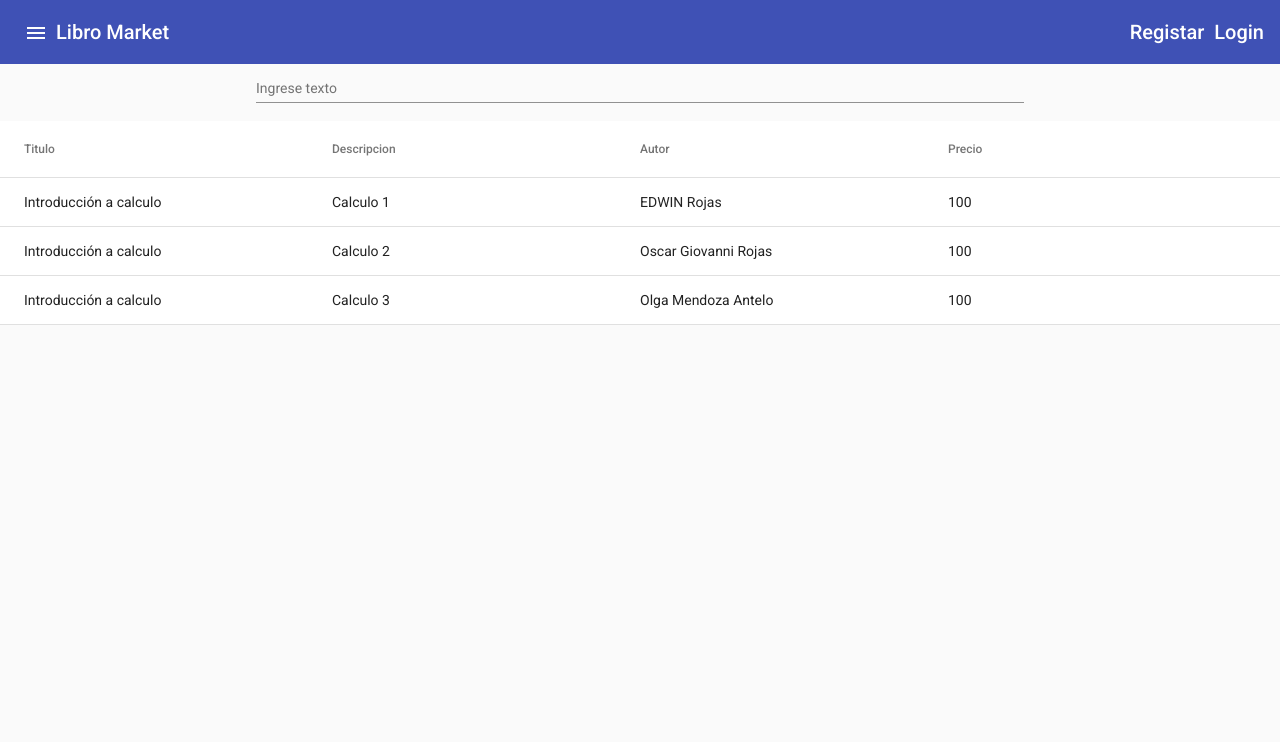
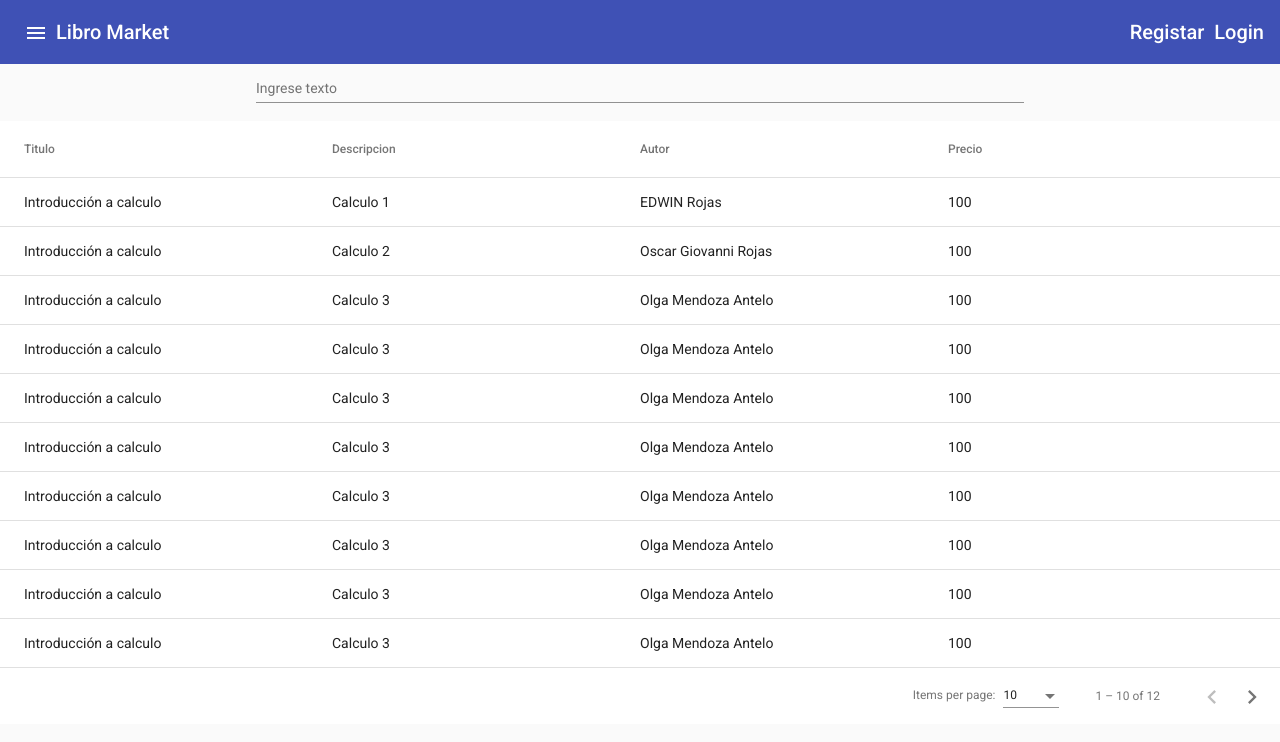
Before and after one commit to frodorix/Microservices, an Angular app in the folder Angular/my-web-app/: page /books in a window 1280 px wide. Shown: the top 742 px of the page. Built offline with nearby package versions, Linux system fonts and the light colour scheme.

Commit message:
pagination in table

```diff
--- a/Angular/my-web-app/src/app/books/books.component.html
+++ b/Angular/my-web-app/src/app/books/books.component.html
@@ -30,3 +30,7 @@
   <mat-header-row *matHeaderRowDef="desplegarColumnas"></mat-header-row>
   <mat-row *matRowDef="let row; columns: desplegarColumnas"></mat-row>
 </mat-table>
+
+<mat-paginator [pageSize]="10" [pageSizeOptions]="[5,10,20]">
+
+</mat-paginator>
--- a/Angular/my-web-app/src/app/books/books.component.ts
+++ b/Angular/my-web-app/src/app/books/books.component.ts
@@ -3,6 +3,7 @@ import { BooksService } from './books.service';
 import { Books } from './books.model';
 import { MatTableDataSource } from '@angular/material/table';
 import { MatSort } from '@angular/material/sort';
+import { MatPaginator } from '@angular/material/paginator';
 
 @Component({
   selector: 'app-books',
@@ -15,11 +16,13 @@ export class BooksComponent implements OnInit, AfterViewInit {
   dataSource = new MatTableDataSource<Books>();
   @ViewChild(MatSort)
   ordenamiento!: MatSort;
+  @ViewChild(MatPaginator) paginacion!: MatPaginator;
 
   constructor(private booksService: BooksService) {}
 
   ngAfterViewInit(): void {
     this.dataSource.sort = this.ordenamiento;
+    this.dataSource.paginator=this.paginacion;
   }
 
   ngOnInit(): void {
--- a/Angular/my-web-app/src/app/books/books.service.ts
+++ b/Angular/my-web-app/src/app/books/books.service.ts
@@ -30,6 +30,69 @@ export class BooksService {
       libroId: 3,
       precio: 100,
       titulo: 'Introducción a calculo',
+    },{
+      autor: 'Olga Mendoza Antelo',
+      descripcion: 'Calculo 3',
+    //  fechaPublicacion: new Date(1976, 6, 08),
+      libroId: 3,
+      precio: 100,
+      titulo: 'Introducción a calculo',
+    },{
+      autor: 'Olga Mendoza Antelo',
+      descripcion: 'Calculo 3',
+    //  fechaPublicacion: new Date(1976, 6, 08),
+      libroId: 3,
+      precio: 100,
+      titulo: 'Introducción a calculo',
+    },{
+      autor: 'Olga Mendoza Antelo',
+      descripcion: 'Calculo 3',
+    //  fechaPublicacion: new Date(1976, 6, 08),
+      libroId: 3,
+      precio: 100,
+      titulo: 'Introducción a calculo',
+    },{
+      autor: 'Olga Mendoza Antelo',
+      descripcion: 'Calculo 3',
+    //  fechaPublicacion: new Date(1976, 6, 08),
+      libroId: 3,
+      precio: 100,
+      titulo: 'Introducción a calculo',
+    },{
+      autor: 'Olga Mendoza Antelo',
+      descripcion: 'Calculo 3',
+    //  fechaPublicacion: new Date(1976, 6, 08),
+      libroId: 3,
+      precio: 100,
+      titulo: 'Introducción a calculo',
+    },{
+      autor: 'Olga Mendoza Antelo',
+      descripcion: 'Calculo 3',
+    //  fechaPublicacion: new Date(1976, 6, 08),
+      libroId: 3,
+      precio: 100,
+      titulo: 'Introducción a calculo',
+    },{
+      autor: 'Olga Mendoza Antelo',
+      descripcion: 'Calculo 3',
+    //  fechaPublicacion: new Date(1976, 6, 08),
+      libroId: 3,
+      precio: 100,
+      titulo: 'Introducción a calculo',
+    },{
+      autor: 'Olga Mendoza Antelo',
+      descripcion: 'Calculo 3',
+    //  fechaPublicacion: new Date(1976, 6, 08),
+      libroId: 3,
+      precio: 100,
+      titulo: 'Introducción a calculo',
+    },{
+      autor: 'Olga Mendoza Antelo',
+      descripcion: 'Calculo 3',
+    //  fechaPublicacion: new Date(1976, 6, 08),
+      libroId: 3,
+      precio: 100,
+      titulo: 'Introducción a calculo',
     },
   ];
 
--- a/Angular/my-web-app/src/app/material/material.module.ts
+++ b/Angular/my-web-app/src/app/material/material.module.ts
@@ -10,6 +10,7 @@ import{MatListModule} from '@angular/material/list';
 import{MatCardModule} from '@angular/material/card';
 import {MatTableModule} from '@angular/material/table';
 import {MatSortModule} from '@angular/material/sort';
+import { MatPaginatorModule } from '@angular/material/paginator';
 
 @NgModule({
   declarations: [],
@@ -25,6 +26,7 @@ import {MatSortModule} from '@angular/material/sort';
     MatCardModule,
     MatTableModule,
     MatSortModule,
+    MatPaginatorModule,
   ],
   exports:[
     MatButtonModule,
@@ -37,6 +39,7 @@ import {MatSortModule} from '@angular/material/sort';
     MatCardModule,
     MatTableModule,
     MatSortModule,
+    MatPaginatorModule,
   ]
 })
 export class MaterialModule { }
```
